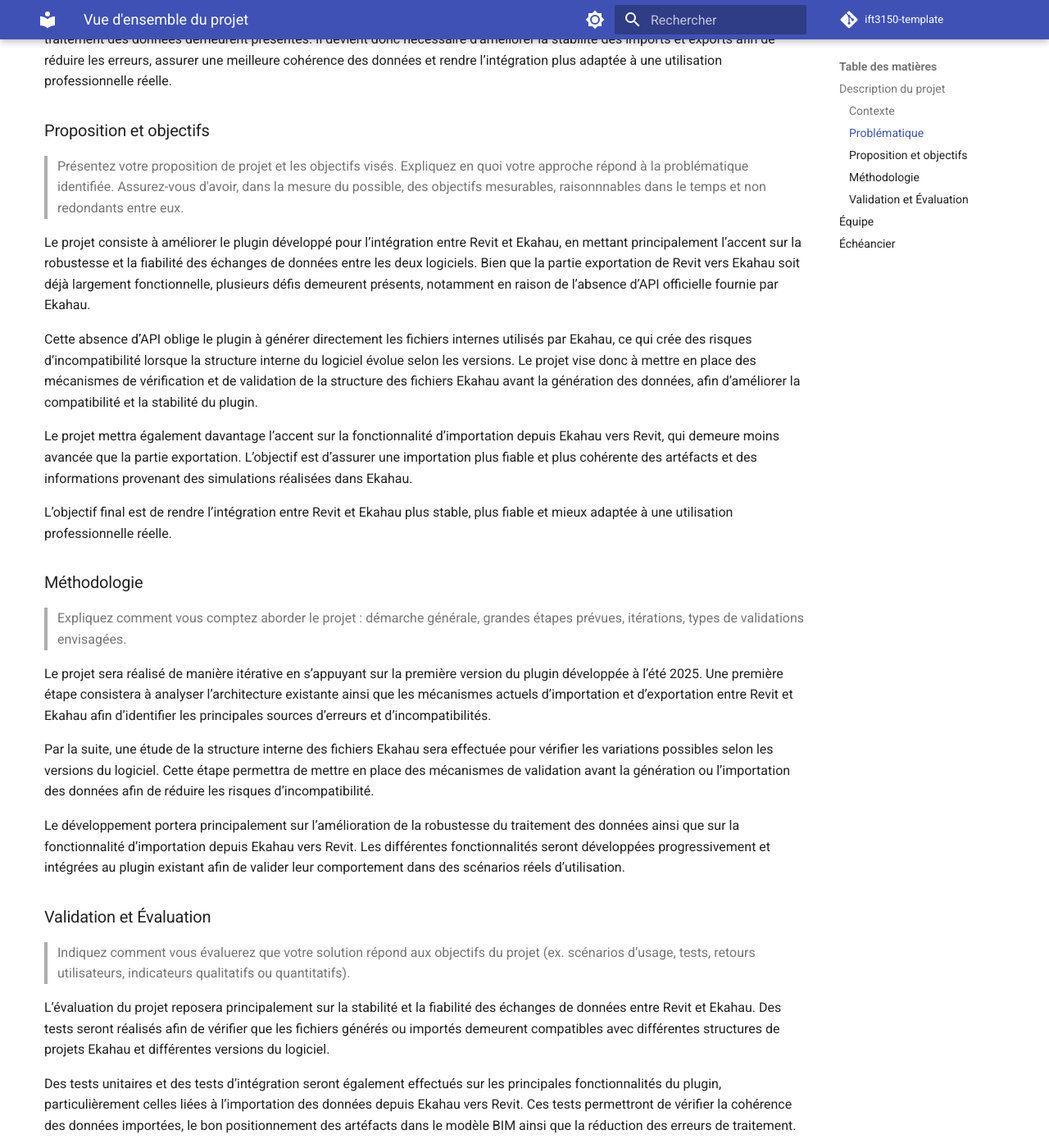
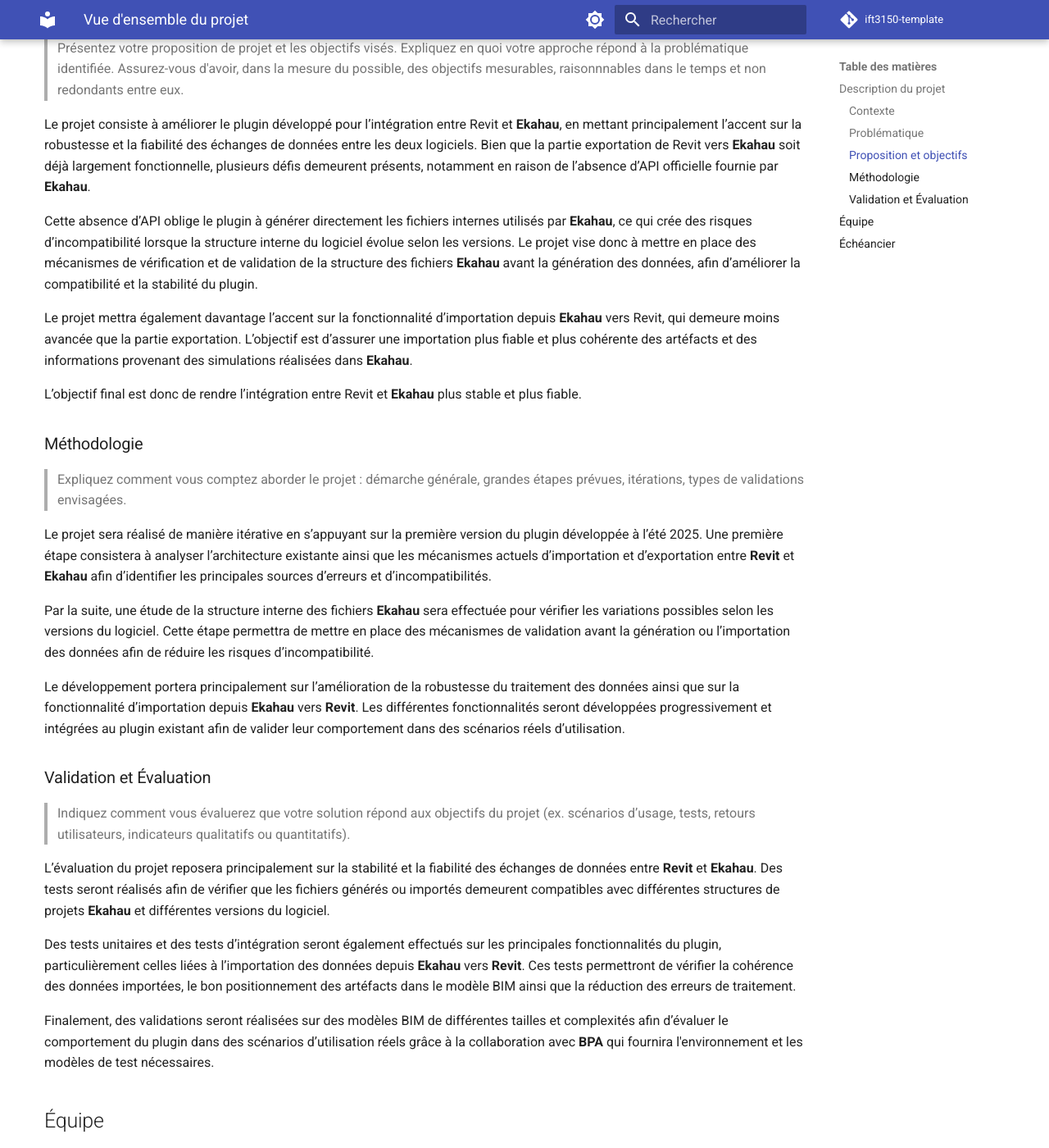
Before and after one commit to tidjanioff/ift3150-suivi, an MkDocs documentation site: the page built from docs/index.md, in a window 1280 px wide and 1400 px high, scrolled down 1341 px. Shown: the whole window at 82% size. Built offline with MkDocs 1.6.1 and Material for MkDocs 9.7.7, drawn with Linux system fonts in a browser that asks for light colours; emoji names are drawn with the system emoji font; comment, search, counter and statistics services are not loaded; some of the changed text lies outside the part shown.

Commit message:
Description de projet done

```diff
--- a/docs/index.md
+++ b/docs/index.md
@@ -31,51 +31,50 @@
 
 Ces deux outils sont complémentaires, mais les échanges de données entre **Revit** et **Ekahau** demeurent limités et nécessitent encore plusieurs manipulations manuelles. Cette situation augmente les risques d’erreurs et réduit l’efficacité du flux de travail, particulièrement dans des projets BIM complexes.
 
-Une première version d’un **plugin** Revit–Ekahau a été développée à l’été 2025 afin d’automatiser une partie du processus d’exportation vers Ekahau. Le présent projet s’inscrit dans la continuité de ce travail et vise principalement à améliorer la robustesse et la fiabilité des imports et exports d’artéfacts entre les deux logiciels, afin de rendre l’intégration plus stable et mieux adaptée à un contexte professionnel réel.
+Une première version d’un **plugin** Revit–Ekahau a été développée à l’été 2025 afin d’automatiser une partie du processus d’exportation vers **Ekahau**. Le présent projet s’inscrit dans la continuité de ce travail et vise principalement à améliorer la robustesse et la fiabilité des imports et exports d’artéfacts entre les deux logiciels, afin de rendre l’intégration plus stable et mieux adaptée à un contexte professionnel réel.
 
 ### Problématique
 
 > Décrivez le problème central ou la question de recherche que votre projet cherche à adresser, pourquoi s'y intéresser et les faiblesses des solutions actuelles.
 > Le problème doit pouvoir être compris indépendamment de la solution envisagée.
 
-Bien que Revit et Ekahau soient utilisés de manière complémentaire dans les projets de conception et d’analyse des infrastructures réseau, les échanges de données entre ces deux logiciels restent peu fiables et nécessitent encore plusieurs manipulations manuelles. Lors de l’exportation ou de l’importation d’artéfacts du modèle BIM, certaines informations peuvent être mal interprétées, incomplètes ou incohérentes entre les deux environnements.
+Bien que **Revit** et **Ekahau** soient utilisés de manière complémentaire dans les projets de conception et d’analyse des infrastructures réseau, les échanges de données entre ces deux logiciels restent peu fiables et nécessitent encore plusieurs **manipulations manuelles**. Lors de l’exportation ou de l’importation d’artéfacts du modèle BIM, certaines informations peuvent être mal interprétées, incomplètes ou incohérentes entre les deux environnements.
 
-Ces problèmes deviennent particulièrement importants dans des modèles complexes contenant plusieurs niveaux, murs, ouvertures et éléments architecturaux variés. Les erreurs de conversion ou de traitement peuvent alors affecter la qualité des simulations Wi-Fi réalisées dans Ekahau et augmenter le temps nécessaire pour corriger manuellement les données.
+Ces problèmes deviennent particulièrement importants dans des modèles complexes contenant plusieurs niveaux, murs, ouvertures et éléments architecturaux variés. Les erreurs de conversion ou de traitement peuvent alors affecter la qualité des simulations Wi-Fi réalisées dans **Ekahau** et augmenter le temps nécessaire pour corriger manuellement les données.
 
-La première version du plugin développée en 2025 a permis d’automatiser une partie des échanges entre Revit et Ekahau, notamment dans l'exportation des éléments de Revit vers Ekahau, mais plusieurs limitations liées à la robustesse et à la fiabilité du traitement des données demeurent présentes. Il devient donc nécessaire d’améliorer la stabilité des imports et exports afin de réduire les erreurs, assurer une meilleure cohérence des données et rendre l’intégration plus adaptée à une utilisation professionnelle réelle.
 
 ### Proposition et objectifs
 
 > Présentez votre proposition de projet et les objectifs visés. Expliquez en quoi votre approche répond à la problématique identifiée.
 > Assurez-vous d'avoir, dans la mesure du possible, des objectifs mesurables, raisonnnables dans le temps et non redondants entre eux.
 
-Le projet consiste à améliorer le plugin développé pour l’intégration entre Revit et Ekahau, en mettant principalement l’accent sur la robustesse et la fiabilité des échanges de données entre les deux logiciels. Bien que la partie exportation de Revit vers Ekahau soit déjà largement fonctionnelle, plusieurs défis demeurent présents, notamment en raison de l’absence d’API officielle fournie par Ekahau.
+Le projet consiste à améliorer le plugin développé pour l’intégration entre Revit et **Ekahau**, en mettant principalement l’accent sur la robustesse et la fiabilité des échanges de données entre les deux logiciels. Bien que la partie exportation de Revit vers **Ekahau** soit déjà largement fonctionnelle, plusieurs défis demeurent présents, notamment en raison de l’absence d’API officielle fournie par **Ekahau**.
 
-Cette absence d’API oblige le plugin à générer directement les fichiers internes utilisés par Ekahau, ce qui crée des risques d’incompatibilité lorsque la structure interne du logiciel évolue selon les versions. Le projet vise donc à mettre en place des mécanismes de vérification et de validation de la structure des fichiers Ekahau avant la génération des données, afin d’améliorer la compatibilité et la stabilité du plugin.
+Cette absence d’API oblige le plugin à générer directement les fichiers internes utilisés par **Ekahau**, ce qui crée des risques d’incompatibilité lorsque la structure interne du logiciel évolue selon les versions. Le projet vise donc à mettre en place des mécanismes de vérification et de validation de la structure des fichiers **Ekahau** avant la génération des données, afin d’améliorer la compatibilité et la stabilité du plugin.
 
-Le projet mettra également davantage l’accent sur la fonctionnalité d’importation depuis Ekahau vers Revit, qui demeure moins avancée que la partie exportation. L’objectif est d’assurer une importation plus fiable et plus cohérente des artéfacts et des informations provenant des simulations réalisées dans Ekahau.
+Le projet mettra également davantage l’accent sur la fonctionnalité d’importation depuis **Ekahau** vers Revit, qui demeure moins avancée que la partie exportation. L’objectif est d’assurer une importation plus fiable et plus cohérente des artéfacts et des informations provenant des simulations réalisées dans **Ekahau**.
 
-L’objectif final est de rendre l’intégration entre Revit et Ekahau plus stable, plus fiable et mieux adaptée à une utilisation professionnelle réelle.
+L’objectif final est donc de rendre l’intégration entre Revit et **Ekahau** plus stable et plus fiable.
 
 ### Méthodologie
 
 > Expliquez comment vous comptez aborder le projet : démarche générale, grandes étapes prévues, itérations, types de validations envisagées.
 
-Le projet sera réalisé de manière itérative en s’appuyant sur la première version du plugin développée à l’été 2025. Une première étape consistera à analyser l’architecture existante ainsi que les mécanismes actuels d’importation et d’exportation entre Revit et Ekahau afin d’identifier les principales sources d’erreurs et d’incompatibilités.
+Le projet sera réalisé de manière itérative en s’appuyant sur la première version du plugin développée à l’été 2025. Une première étape consistera à analyser l’architecture existante ainsi que les mécanismes actuels d’importation et d’exportation entre **Revit** et **Ekahau** afin d’identifier les principales sources d’erreurs et d’incompatibilités.
 
-Par la suite, une étude de la structure interne des fichiers Ekahau sera effectuée pour vérifier les variations possibles selon les versions du logiciel. Cette étape permettra de mettre en place des mécanismes de validation avant la génération ou l’importation des données afin de réduire les risques d’incompatibilité.
+Par la suite, une étude de la structure interne des fichiers **Ekahau** sera effectuée pour vérifier les variations possibles selon les versions du logiciel. Cette étape permettra de mettre en place des mécanismes de validation avant la génération ou l’importation des données afin de réduire les risques d’incompatibilité.
 
-Le développement portera principalement sur l’amélioration de la robustesse du traitement des données ainsi que sur la fonctionnalité d’importation depuis Ekahau vers Revit. Les différentes fonctionnalités seront développées progressivement et intégrées au plugin existant afin de valider leur comportement dans des scénarios réels d’utilisation.
+Le développement portera principalement sur l’amélioration de la robustesse du traitement des données ainsi que sur la fonctionnalité d’importation depuis **Ekahau** vers **Revit**. Les différentes fonctionnalités seront développées progressivement et intégrées au plugin existant afin de valider leur comportement dans des scénarios réels d’utilisation.
 
 ### Validation et Évaluation
 
 > Indiquez comment vous évaluerez que votre solution répond aux objectifs du projet (ex. scénarios d’usage, tests, retours utilisateurs, indicateurs qualitatifs ou quantitatifs).
 
-L’évaluation du projet reposera principalement sur la stabilité et la fiabilité des échanges de données entre Revit et Ekahau. Des tests seront réalisés afin de vérifier que les fichiers générés ou importés demeurent compatibles avec différentes structures de projets Ekahau et différentes versions du logiciel.
+L’évaluation du projet reposera principalement sur la stabilité et la fiabilité des échanges de données entre **Revit** et **Ekahau**. Des tests seront réalisés afin de vérifier que les fichiers générés ou importés demeurent compatibles avec différentes structures de projets **Ekahau** et différentes versions du logiciel.
 
-Des tests unitaires et des tests d’intégration seront également effectués sur les principales fonctionnalités du plugin, particulièrement celles liées à l’importation des données depuis Ekahau vers Revit. Ces tests permettront de vérifier la cohérence des données importées, le bon positionnement des artéfacts dans le modèle BIM ainsi que la réduction des erreurs de traitement.
+Des tests unitaires et des tests d’intégration seront également effectués sur les principales fonctionnalités du plugin, particulièrement celles liées à l’importation des données depuis **Ekahau** vers **Revit**. Ces tests permettront de vérifier la cohérence des données importées, le bon positionnement des artéfacts dans le modèle BIM ainsi que la réduction des erreurs de traitement.
 
-Finalement, des validations seront réalisées sur des modèles BIM de différentes tailles et complexités afin d’évaluer le comportement du plugin dans des scénarios d’utilisation plus proches d’un contexte professionnel réel.
+Finalement, des validations seront réalisées sur des modèles BIM de différentes tailles et complexités afin d’évaluer le comportement du plugin dans des scénarios d’utilisation réels grâce à la collaboration avec **BPA** qui fournira l'environnement et les modèles de test nécessaires.
 
 
 ## Équipe
```
